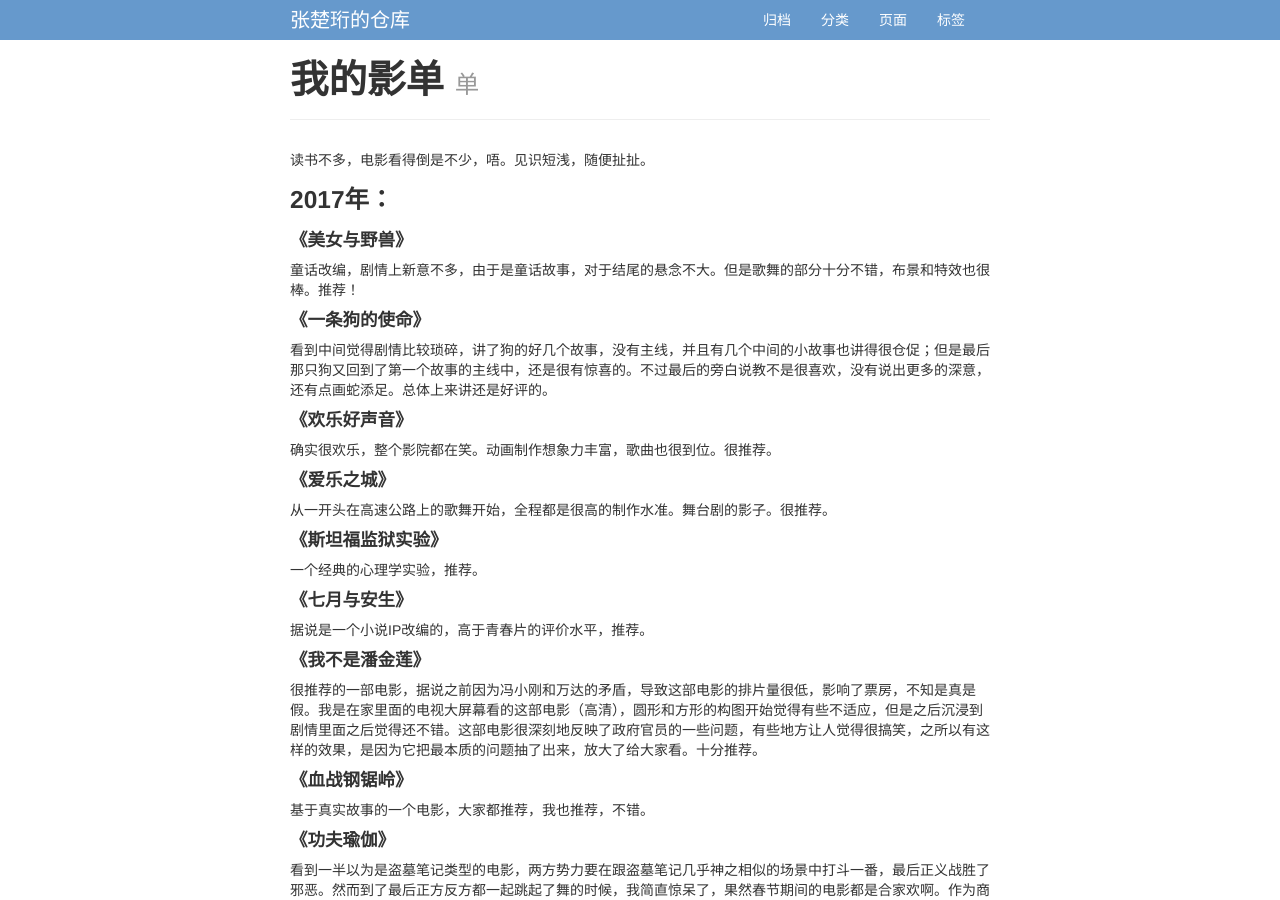
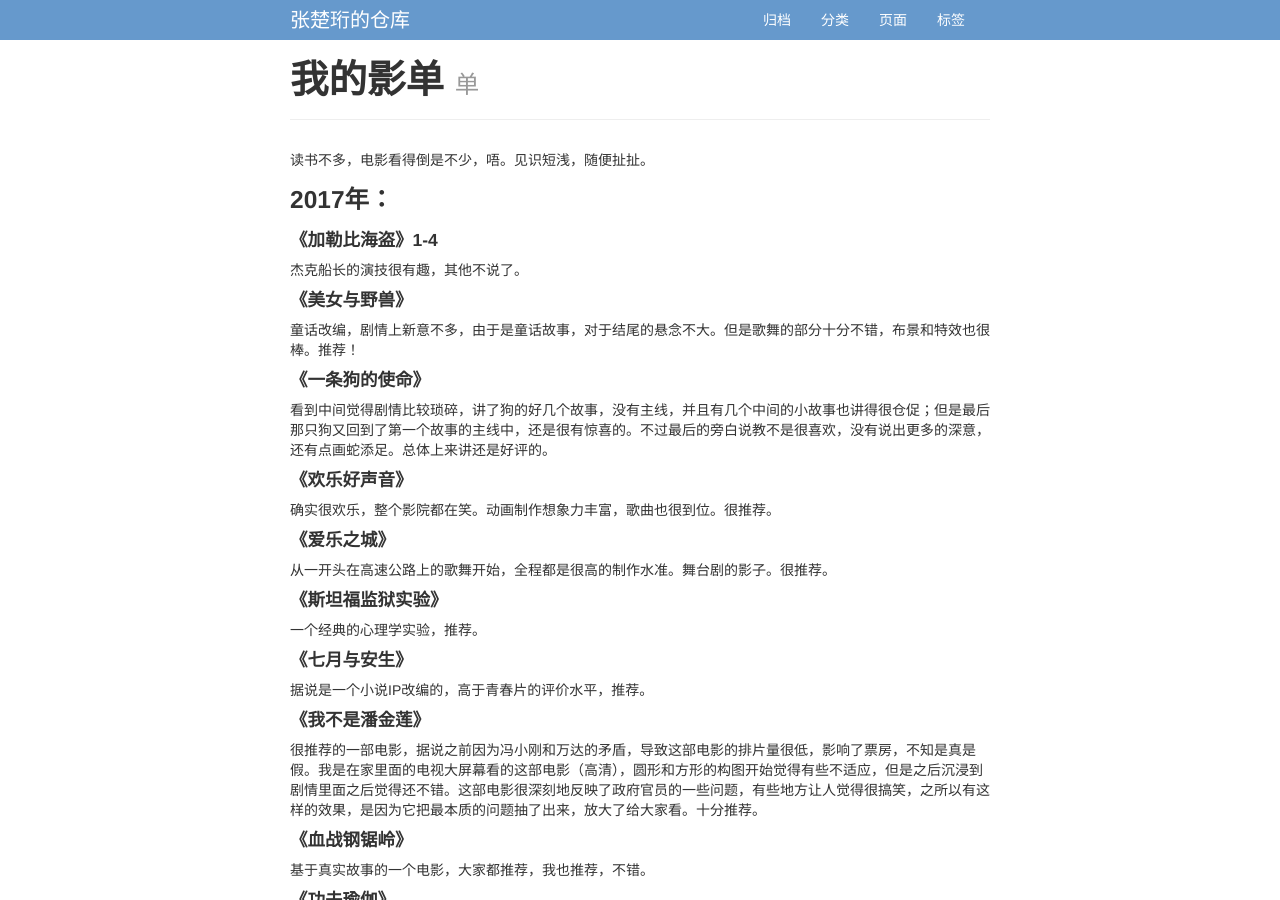
Before and after one commit to zhangchuheng123/zhangchuheng123.github.io, a Jekyll site: the page built from my_pages/list-of-movies.md, in a window 1280 px wide and 900 px high. Built offline with Jekyll 4.4.1, drawn with Linux system fonts in a browser that asks for light colours.

Commit message:
电影 更新

```diff
--- a/my_pages/list-of-movies.md
+++ b/my_pages/list-of-movies.md
@@ -8,6 +8,10 @@ tagline: 单
 读书不多，电影看得倒是不少，唔。见识短浅，随便扯扯。
 
 ### 2017年：
+
+#### 《加勒比海盗》1-4
+
+杰克船长的演技很有趣，其他不说了。
 
 #### 《美女与野兽》
 
```
